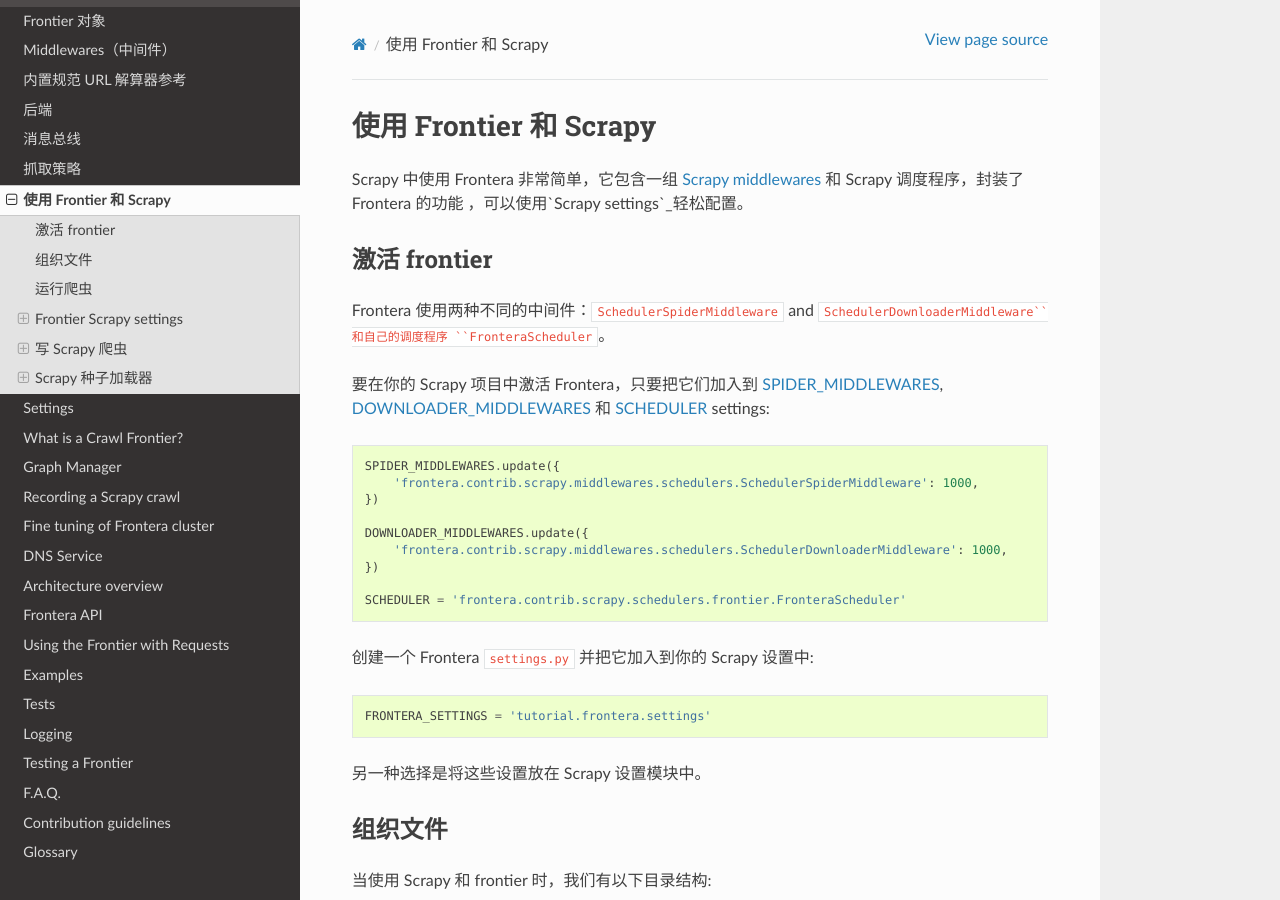
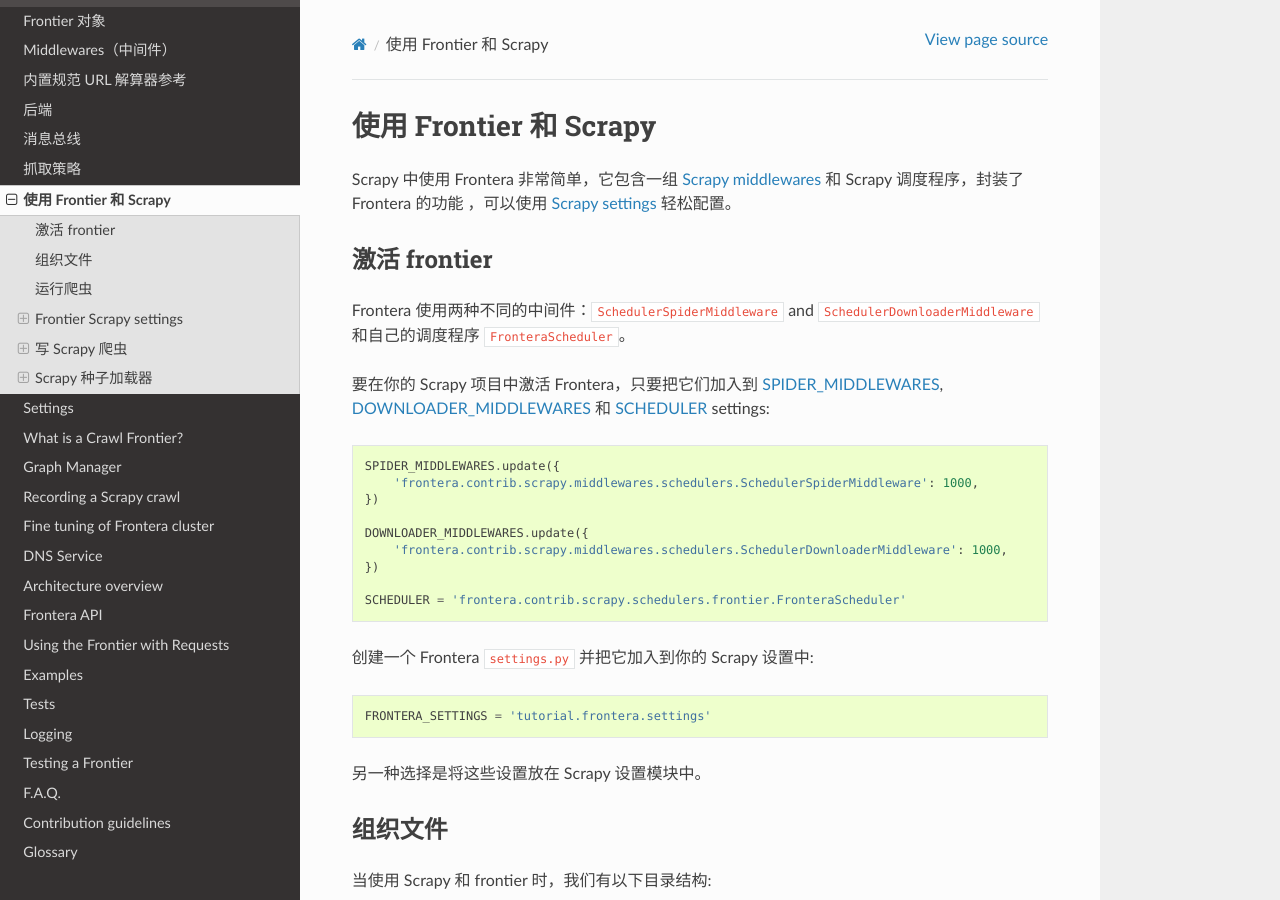
Before and after one commit to xsren/frontera-docs-zh_CN, a Sphinx documentation site: the page built from docs/source/topics/scrapy-integration.rst, in a window 1280 px wide and 900 px high. Built offline with Sphinx 7.4.7 and the Read the Docs theme 2.0.0, drawn with Linux system fonts in a browser that asks for light colours.

```diff
--- a/docs/source/topics/scrapy-integration.rst
+++ b/docs/source/topics/scrapy-integration.rst
@@ -3,12 +3,12 @@
 ==============================
 
 
-Scrapy 中使用 Frontera 非常简单，它包含一组 `Scrapy middlewares`_ 和 Scrapy 调度程序，封装了 Frontera 的功能 ，可以使用`Scrapy settings`_轻松配置。
+Scrapy 中使用 Frontera 非常简单，它包含一组 `Scrapy middlewares`_ 和 Scrapy 调度程序，封装了 Frontera 的功能 ，可以使用 `Scrapy settings`_ 轻松配置。
 
 激活 frontier
 =======================
 
-Frontera 使用两种不同的中间件：``SchedulerSpiderMiddleware`` and ``SchedulerDownloaderMiddleware``和自己的调度程序 ``FronteraScheduler``。
+Frontera 使用两种不同的中间件：``SchedulerSpiderMiddleware`` and ``SchedulerDownloaderMiddleware`` 和自己的调度程序 ``FronteraScheduler``。
 
 要在你的 Scrapy 项目中激活 Frontera，只要把它们加入到 `SPIDER_MIDDLEWARES`_,
 `DOWNLOADER_MIDDLEWARES`_ 和 `SCHEDULER`_ settings::
```
